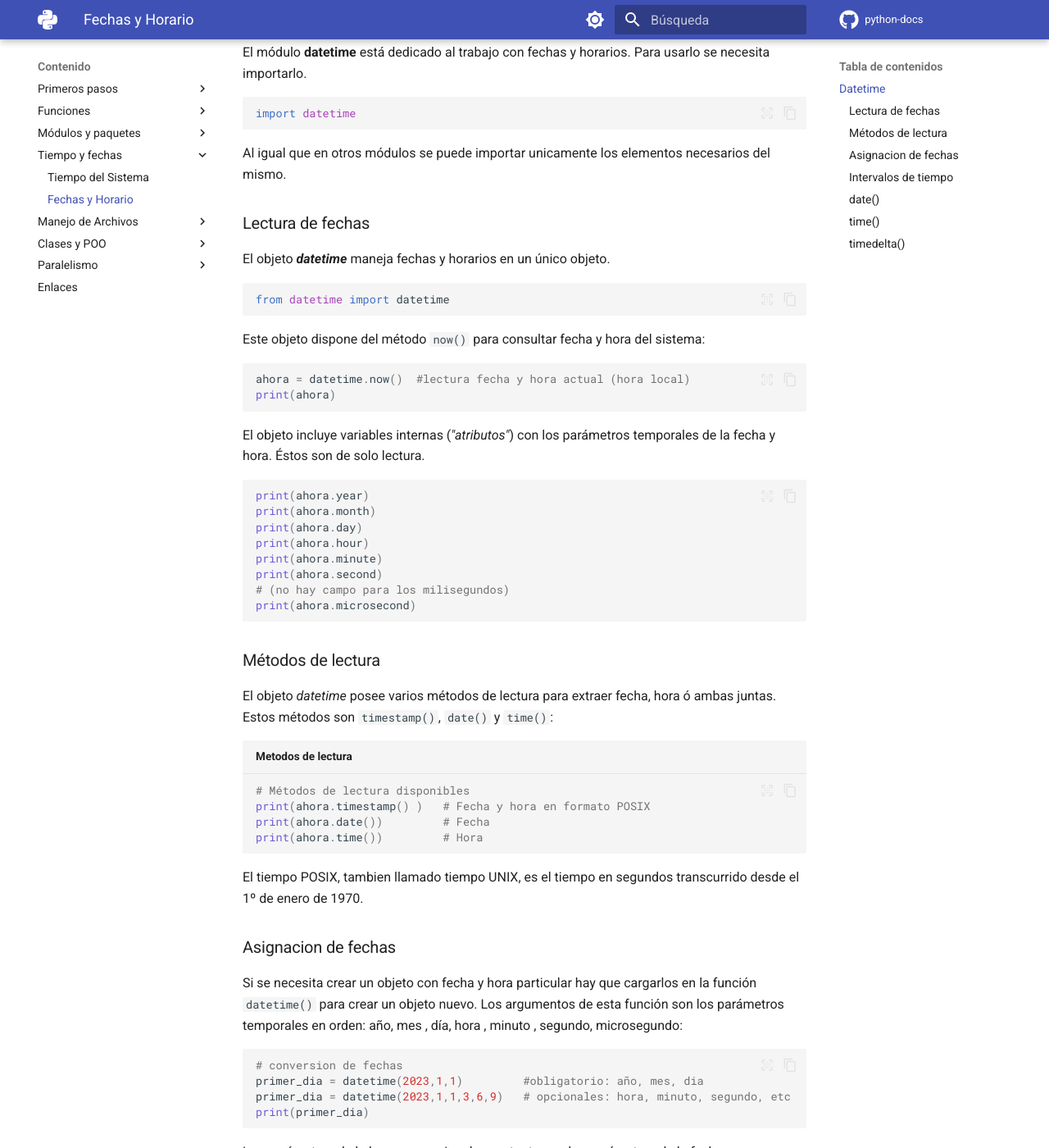
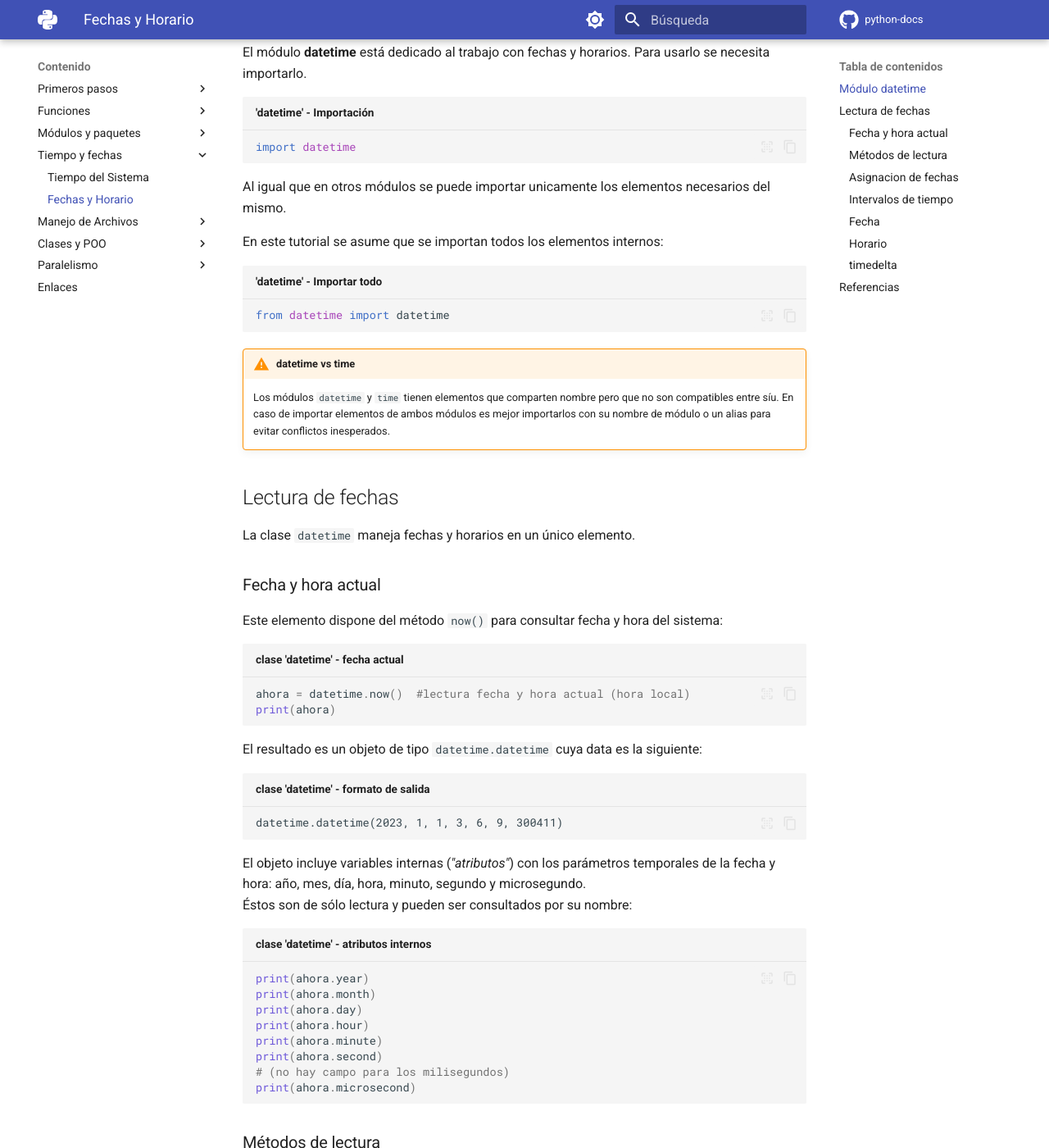
Before and after one commit to alejrot/python-docs, an MkDocs documentation site: the page built from docs/tiempo/fechas.md, in a window 1280 px wide and 1400 px high, scrolled down 268 px. Shown: the whole window at 82% size. Built offline with MkDocs 1.6.1 and Material for MkDocs 9.7.7, drawn with Linux system fonts in a browser that asks for light colours; plug-ins that fetch from the network failed and are left out; comment, search, counter and statistics services are not loaded; some of the changed text lies outside the part shown.

Commit message:
Datetime corregido

````diff
--- a/docs/tiempo/fechas.md
+++ b/docs/tiempo/fechas.md
@@ -3,40 +3,68 @@
   - datetime
   - Tiempo
   - Fechas
+  - Clases
 ---
 
 
 # Fechas y Horario
 
 
-## Datetime
+## Módulo `datetime`
 
 El módulo **datetime** está dedicado al trabajo con fechas y horarios. Para usarlo se necesita importarlo.
 
-```python
+```python title="'datetime' - Importación"
 import datetime
 ```
 Al igual que en otros módulos se puede importar unicamente los elementos necesarios del mismo.
 
-### Lectura de fechas
+En este tutorial se asume que se importan todos los elementos internos:
 
-
-El objeto ***datetime*** maneja fechas y horarios en un único objeto.
-
-```python
+```python title="'datetime' - Importar todo"
 from datetime import datetime
 ```
 
-Este objeto dispone del método `now()` para consultar fecha y hora del sistema:
+!!! warning "datetime vs time"
 
-```python
+    Los módulos `datetime` y `time`
+    tienen elementos que comparten nombre
+    pero que no son compatibles entre síu.
+    En caso de importar elementos de ambos módulos
+    es mejor importarlos con su nombre de módulo o un alias
+    para evitar conflictos inesperados.
+
+
+
+## Lectura de fechas
+
+
+La clase `datetime`
+maneja fechas y horarios
+en un único elemento.
+
+### Fecha y hora actual
+
+Este elemento dispone del método `now()` para consultar fecha y hora del sistema:
+
+```python title="clase 'datetime' - fecha actual"
 ahora = datetime.now()  #lectura fecha y hora actual (hora local)
 print(ahora)
 ```
+El resultado es un objeto de tipo `datetime.datetime` cuya data es la siguiente:
 
-El objeto incluye variables internas (*"atributos"*) con los parámetros temporales de la fecha y hora. Éstos son de solo lectura.
+``` title="clase 'datetime' - formato de salida"
+datetime.datetime(2023, 1, 1, 3, 6, 9, 300411)
+```
 
-```python
+El objeto incluye variables internas (*"atributos"*)
+con los parámetros temporales de la fecha y hora:
+año, mes, día,
+hora, minuto, segundo y microsegundo.
+Éstos son de sólo lectura
+y pueden ser consultados por su nombre:
+
+```python title="clase 'datetime' - atributos internos"
 print(ahora.year)
 print(ahora.month)
 print(ahora.day)
@@ -49,107 +77,149 @@
 
 ### Métodos de lectura
 
-El objeto *datetime* posee varios métodos de lectura para extraer fecha, hora ó ambas juntas. Estos métodos son `timestamp()`, `date()` y `time()`:
+La clase `datetime`
+posee varios métodos de lectura para extraer fecha,
+hora ó ambas juntas.
+Estos métodos son `timestamp()`, `date()` y `time()`:
 
-```py title="Metodos de lectura"
+```py title="Métodos de lectura"
 # Métodos de lectura disponibles
-print(ahora.timestamp() )   # Fecha y hora en formato POSIX
-print(ahora.date())         # Fecha
-print(ahora.time())         # Hora
+fecha_hora = ahora.timestamp()    # Fecha y hora en formato POSIX
+fecha = ahora.date()         # Sólo fecha
+hora  = ahora.time()         # Sólo hora
 ```
 El tiempo POSIX, tambien llamado tiempo UNIX, es el tiempo en segundos transcurrido desde el 1º de enero de 1970.
 
 ### Asignacion de fechas
 
-Si se necesita crear un objeto con fecha y hora particular  hay que cargarlos en la función `datetime()` para crear un objeto nuevo. Los argumentos de esta función  son los parámetros temporales en orden: año, mes , día, hora , minuto , segundo, microsegundo:
+Si se necesita crear un objeto con fecha y hora particular
+hay que cargarlos en la clase `datetime`
+para crear un objeto nuevo.
+Los argumentos de esta función
+son los parámetros temporales en orden:
+año, mes , día, hora , minuto , segundo, microsegundo:
 
-```python
+```python title="clase 'datetime' - Asignación de fechas"
 # conversion de fechas
-primer_dia = datetime(2023,1,1)         #obligatorio: año, mes, dia
+primer_dia = datetime(2023,1,1)         # obligatorio: año, mes, dia
 primer_dia = datetime(2023,1,1,3,6,9)   # opcionales: hora, minuto, segundo, etc
-print(primer_dia)
 ```
 Los parámetros de la hora son opcionales, en tanto que los parámetros de la fecha son obligatorios.
 
 ### Intervalos de tiempo
 
-Con los objetos *datetime* se pueden calcular **intervalos de tiempo** con una simple resta entre objetos. En el ejemplo: tiempo transcurrido desde el último 1 de enero.
+Con los objetos `datetime`
+se pueden calcular intervalos de tiempo
+con una simple resta entre objetos.
+En el ejemplo:
+ tiempo transcurrido desde el último 1 de enero.
 
-```python
+```python title="Intervalos de tiempo - cálculo"
+# tiempo actual
 ahora = datetime.now()
+# fecha referencia
 primer_dia_anio = datetime(ahora.year,1,1)
+
 # Tiempo pasado desde el 1 de enero
 diferencia_temporal = ahora - primer_dia_anio
-print(diferencia_temporal)
+```
+
+El resultado es algo como el siguiente:
+
+``` title="Intervalos de tiempo - resultado"
+datetime.timedelta(days=23, seconds=18618, microseconds=885041)
 ```
 
 
-### `date()`
 
-La función `date()` permite manejar fechas prefijadas:
+### Fecha
 
-```python
+La clase `date()` permite manejar fechas prefijadas:
+
+```python   title="Fecha prefijada"
 from datetime import date
 
-fecha_actual = date(2023,12,25)  # fecha especificada: Navidad
+fecha = date(2023,12,25)  # fecha especificada: Navidad
 
-print(fecha_actual )
-print(fecha_actual.year )
-print(fecha_actual.month )
-print(fecha_actual.day )
+anio = fecha.year
+mes  = fecha.month
+dia  = fecha.day
 ```
 
-Con esta función se puede leer también  la hora del sistema directamente con ayuda del método `today()`:
+Con esta clase
+se puede leer también
+la hora del sistema directamente
+con ayuda del método `today()`:
 
-```python
+```python title="Fecha actual"
 from datetime import date
 
 fecha_actual = date.today()      # fecha de hoy
-
-print(fecha_actual )
 ```
 
-### `time()`
+### Horario
 
-La función `time()` sirve para trabajar con horarios prefijados:
+La clase `time()`
+sirve para trabajar con horarios prefijados:
 
-```python
+```python  title="Horario prefijado"
 from datetime import time
 
 hora_actual = time(17, 10, 6)       # asignacion manual
 
-print(hora_actual)
-print(hora_actual.hour)
-print(hora_actual.minute)
-print(hora_actual.second)
-# print(hora_actual.microsecond)      # no se usa
+hora    = hora_actual.hour
+minuto  = hora_actual.minute
+segundo = hora_actual.second
+# hora_actual.microsecond      # no se usa
 ```
-Esta función no es capaz de leer la hora del sistema directamente, sino que lo hace a través del objeto *datetime()* y su método `now()`:
 
-```python
+
+Esta clase no es capaz de leer la hora del sistema directamente,
+sino que lo hace a través del objeto `datetime` y su método `now()`:
+
+```python title="Horario actual"
 from datetime import datetime
 
 ahora = datetime.now()  #lectura fecha y hora actual (hora local)
 
-print(ahora.time())         # Hora
+horario_actual = ahora.time()
 ```
 
-### `timedelta()`
 
-La función `timedelta()` crea objetos que permiten calcular tiempos entre fechas especificadas como argumento.
 
-```python
+### `timedelta`
+
+La clase `timedelta()`
+crea objetos que permiten calcular tiempos
+entre fechas especificadas como argumento:
+
+```python  title="timedelta - resultado"
 from datetime import timedelta
+
 #tiempos
 inicio = timedelta(0, 0, 0)
 fin    = timedelta(0, 2, 1, 7)
+
 # diferencia temporal
-print(fin - inicio)
+diferencia = fin - inicio
 ```
+
+El valor de la diferencia se ve así:
+
+```  title="timedelta - resultado"
+datetime.timedelta(seconds=2, microseconds=7001)
+```
+
+
 
 !!! note "Argumentos no ordenados"
 
-    `timedelta()` **no tiene ordenados** los argumentos. Para imponerlos se pueden asignar cada parámetro con su plabra reservada , las cuales recorren el rango de los microsegundos hasta las semanas:
+    `timedelta` **no tiene ordenados** los argumentos.
+    Para imponerlos
+    se puede asignar cada parámetro
+    con su plabra reservada,
+    las cuales recorren el rango de los microsegundos hasta las semanas:
+
     ```py
     instante = timedelta(
         weeks        = 1,
@@ -161,3 +231,8 @@
         microseconds = 815
         )
     ```
+
+
+## Referencias
+
+[Documentación oficial - modulo `datetime`](https://docs.python.org/3/library/datetime.html)
````
Also changed, not shown: docs/blog/posts/v2.1.md (+2 -1 lines), docs/index.md (+4 -4 lines), docs/tiempo/tiempo.md (+1 -1 lines).
